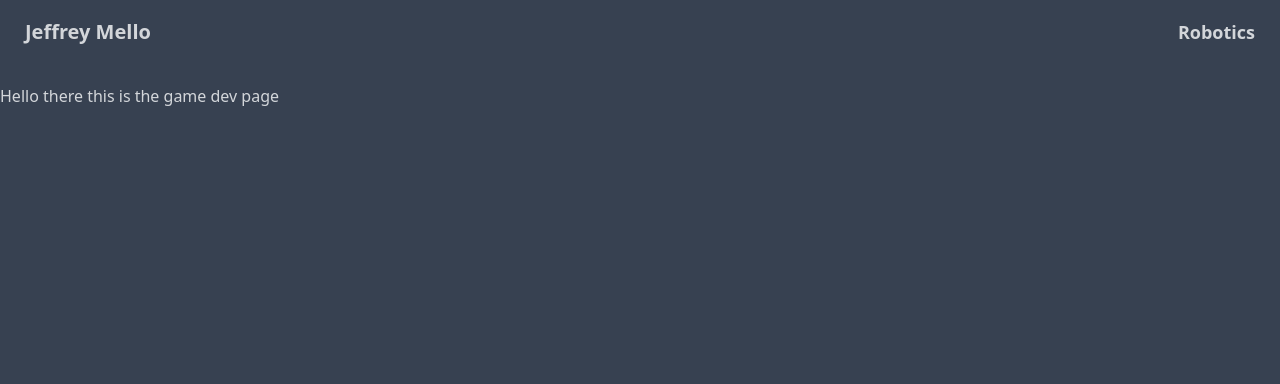
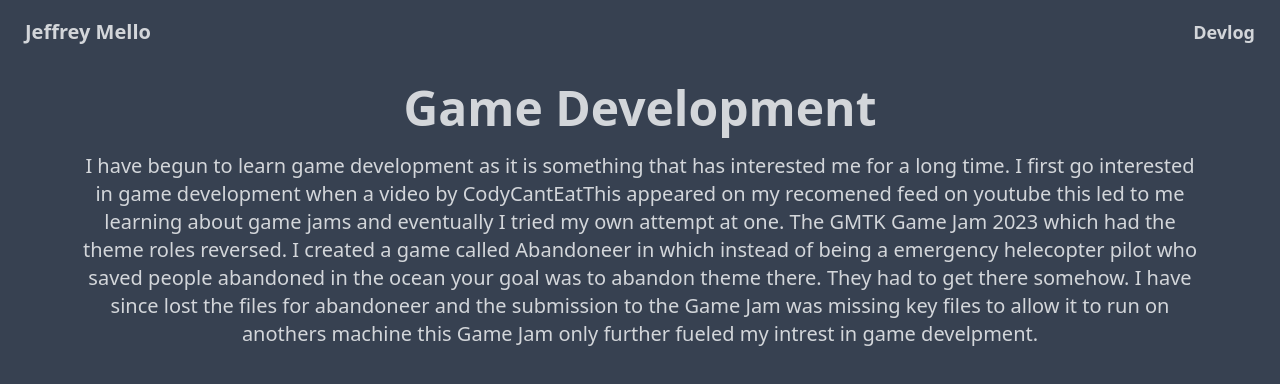
Before and after one commit to melloCoding/mellocoding.github.com, a Nuxt app: page /gamedev in a window 1280 px wide. Shown: the top 384 px of the page. Built offline with nearby package versions, Linux system fonts and the light colour scheme.

Commit message:
modified:   components/AppHeader.vue 	modified:   pages/gamedev.vue

```diff
--- a/components/AppHeader.vue
+++ b/components/AppHeader.vue
@@ -4,7 +4,11 @@
       <NuxtLink to="/" class="btn btn-ghost text-xl">Jeffrey Mello</NuxtLink>
     </div>
     <div class="flex-none btn btn-ghost text-lg">
+      <NuxtLink to="/gameDev">Devlog</NuxtLink>
+    </div>
+    <!--<div class="flex-none btn btn-ghost text-lg">
       <NuxtLink to="/robotics">Robotics</NuxtLink>
     </div>
+    -->
   </div>
 </template>
--- a/pages/gamedev.vue
+++ b/pages/gamedev.vue
@@ -1,4 +1,17 @@
 <template>
-    <AppHeader />
-    <h1>Hello there this is the game dev page</h1>
+  <AppHeader />
+  <h1 class="text-center text-5xl font-bold pb-5">Game Development</h1>
+  <p class="text-center text-xl px-20">
+    I have begun to learn game development as it is something that has
+    interested me for a long time. I first go interested in game development
+    when a video by CodyCantEatThis appeared on my recomened feed on youtube
+    this led to me learning about game jams and eventually I tried my own
+    attempt at one. The GMTK Game Jam 2023 which had the theme roles reversed. I
+    created a game called Abandoneer in which instead of being a emergency
+    helecopter pilot who saved people abandoned in the ocean your goal was to
+    abandon theme there. They had to get there somehow. I have since lost the
+    files for abandoneer and the submission to the Game Jam was missing key
+    files to allow it to run on anothers machine this Game Jam only further
+    fueled my intrest in game develpment.
+  </p>
 </template>
```
